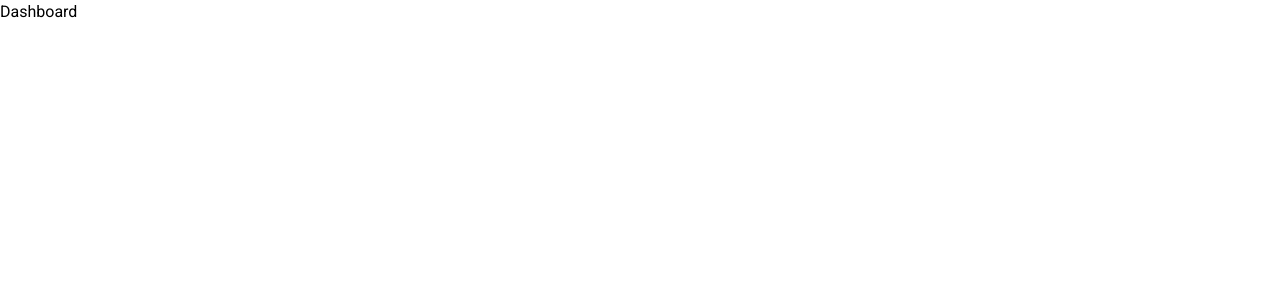
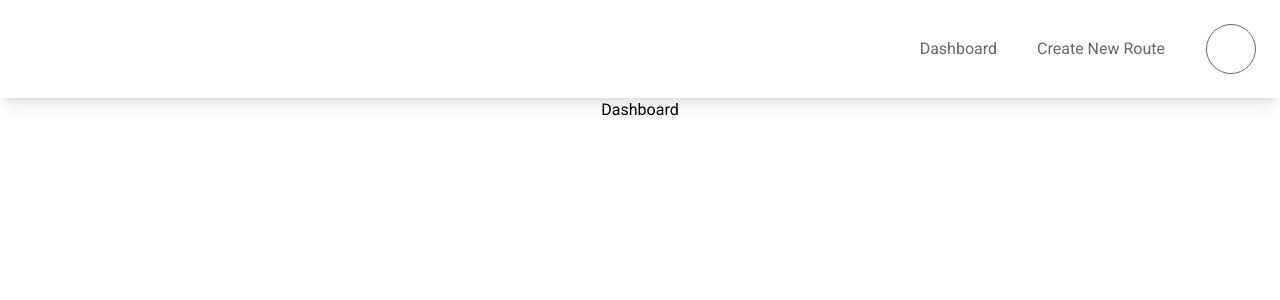
Before and after one commit to SWE-Fantastic-Four/twotyred-frontend, a React (Vite) app: page / in a window 1280 px wide. Shown: the top 300 px of the page. Built offline with nearby package versions, Linux system fonts and the light colour scheme.

Commit message:
Created Website Boilerplate

```diff
--- a/src/index.css
+++ b/src/index.css
@@ -14,4 +14,5 @@
   -webkit-font-smoothing: antialiased;
   -moz-osx-font-smoothing: grayscale;
   -webkit-text-size-adjust: 100%;
+  --max-screen-width: 1280px;
 }
--- /dev/null
+++ b/src/layout/MainHeader.jsx
@@ -0,0 +1,23 @@
+import React from 'react'
+import { NavLink } from 'react-router-dom'
+import P from '../constants/paths'
+
+const MainHeader = () => {
+  return (
+    <nav className="flex w-full justify-center shadow-lg h-[98px] sticky top-0 bg-white">
+      <div className="flex flex-row-reverse items-center max-w-[var(--max-screen-width)] w-full text-gray font-[24px]">
+        <NavLink to={P.PROFILE}>
+          <div className="rounded-full border h-[50px] w-[50px] mr-[24px]" />
+        </NavLink>
+        <NavLink to={P.CREATEROUTE} className="mr-[41px]">
+          <p>Create New Route</p>
+        </NavLink>
+        <NavLink to={P.DASHBOARD} className="mr-[40px]">
+          <p>Dashboard</p>
+        </NavLink>
+      </div>
+    </nav>
+  )
+}
+
+export default MainHeader
--- /dev/null
+++ b/src/layout/MainLayout.jsx
@@ -0,0 +1,17 @@
+import React from 'react'
+import MainHeader from './MainHeader'
+
+const MainLayout = ({ children }) => {
+  return (
+    <div>
+      <MainHeader />
+      <div className="flex flex-col justify-center items-center">
+        <div className="max-w-[var(--max-screen-width)]">
+          {children}
+        </div>
+      </div>
+    </div>
+  )
+}
+
+export default MainLayout
--- a/src/views/createroute/CreateRoute.jsx
+++ b/src/views/createroute/CreateRoute.jsx
@@ -1,8 +1,9 @@
 import React from 'react'
+import MainLayout from '../../layout/MainLayout'
 
 const CreateRoute = () => {
   return (
-    <div>CreateRoute</div>
+    <MainLayout>CreateRoute</MainLayout>
   )
 }
 
--- a/src/views/dashboard/Dashboard.jsx
+++ b/src/views/dashboard/Dashboard.jsx
@@ -1,8 +1,11 @@
 import React from 'react'
+import MainLayout from '../../layout/MainLayout';
 
 const Dashboard = () => {
   return (
-    <div>Dashboard</div>
+    <MainLayout>
+      Dashboard
+    </MainLayout>
   )
 }
 
--- a/src/views/login/Login.jsx
+++ b/src/views/login/Login.jsx
@@ -1,8 +1,9 @@
 import React from 'react'
+import MainLayout from '../../layout/MainLayout';
 
 const Login = () => {
   return (
-    <div>Login</div>
+    <MainLayout>Login</MainLayout>
   )
 }
 export default Login;
--- a/src/views/profile/Profile.jsx
+++ b/src/views/profile/Profile.jsx
@@ -1,8 +1,9 @@
 import React from 'react'
+import MainLayout from '../../layout/MainLayout'
 
 const Profile = () => {
   return (
-    <div>Profile</div>
+    <MainLayout>Profile</MainLayout>
   )
 }
 
--- a/tailwind.config.cjs
+++ b/tailwind.config.cjs
@@ -9,7 +9,8 @@ module.exports = {
       colors: {
         'white': '#FFFFFF',
         'off-white': '#FFFCFC',
-        'gray': '#D9D9D9',
+        'light-gray': '#D9D9D9',
+        'gray': '#696868',
         'light-green': '#BCDD85',
         'dark-green': '#70C174'
       },
```
